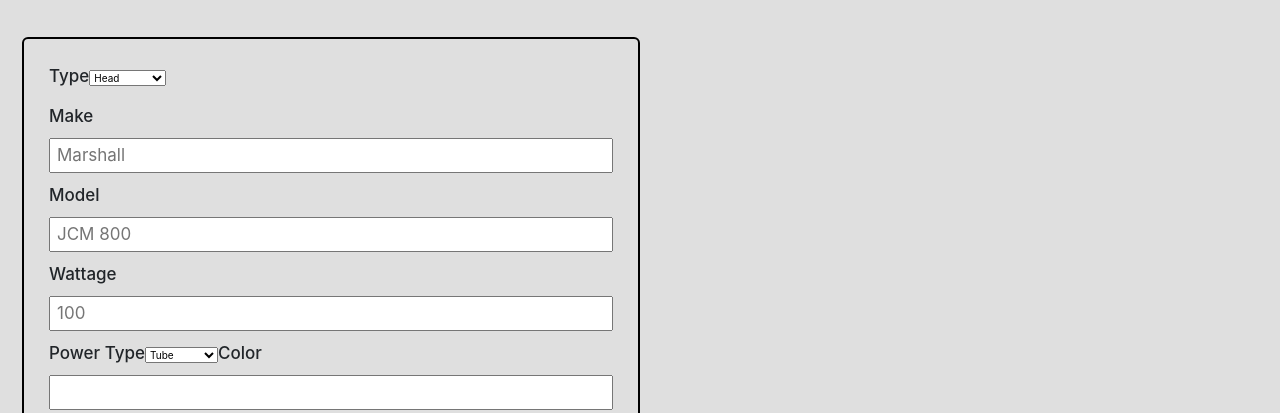
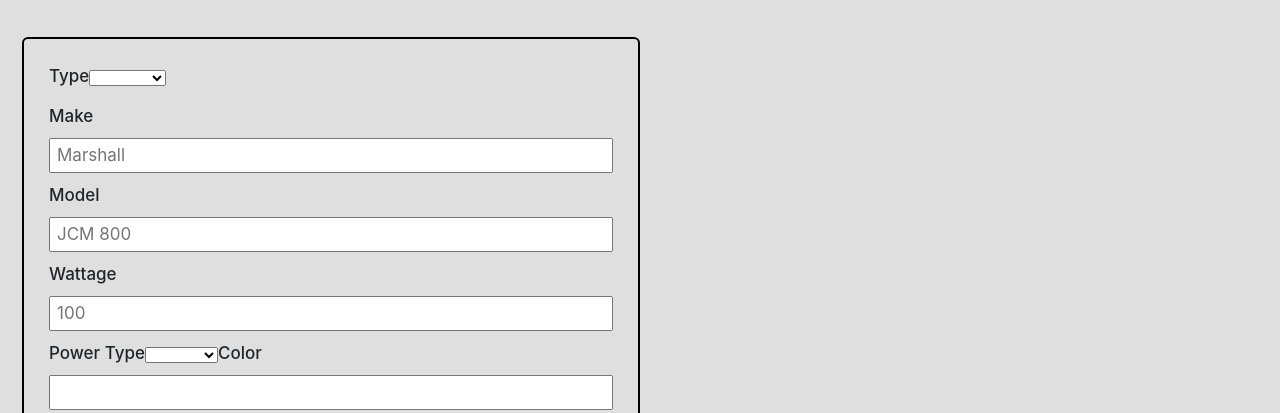
Before and after one commit to dcollis92/gear-hoarder-front-end, a React (Create React App) app: page /amps/new in a window 1280 px wide. Shown: the part 285-698 px from the top of the page. Built offline with nearby package versions, Linux system fonts and the light colour scheme; no server answers; sample sign-in values are in the browser's storage.

Commit message:
refactor amp form to include blanks making it so u have to choose

```diff
--- a/src/pages/Forms/AmpInput.jsx
+++ b/src/pages/Forms/AmpInput.jsx
@@ -6,6 +6,7 @@ const AmpInput = ({ form, handleChange }) => {
         onChange={handleChange}
         id="type" required
         name="type">
+        <option value="Select"></option>
         <option value="Head">Head</option>
         <option value="Combo">Combo</option>
         <option value="Cabinet">Cabinet</option>
@@ -45,6 +46,7 @@ const AmpInput = ({ form, handleChange }) => {
         onChange={handleChange}
         id="powerType" required
         name="powerType">
+          <option value="Select"></option>
         <option value="Tube">Tube</option>
         <option value="Solid State">Solid State</option>
         <option value="Hybrid">Hybrid</option>
@@ -75,6 +77,7 @@ const AmpInput = ({ form, handleChange }) => {
         onChange={handleChange}
         id="ohmRating" required
         name="ohmRating">
+        <option value="Select"></option>
         <option value="4">4</option>
         <option value="8">8</option>
         <option value="16">16</option>
```
